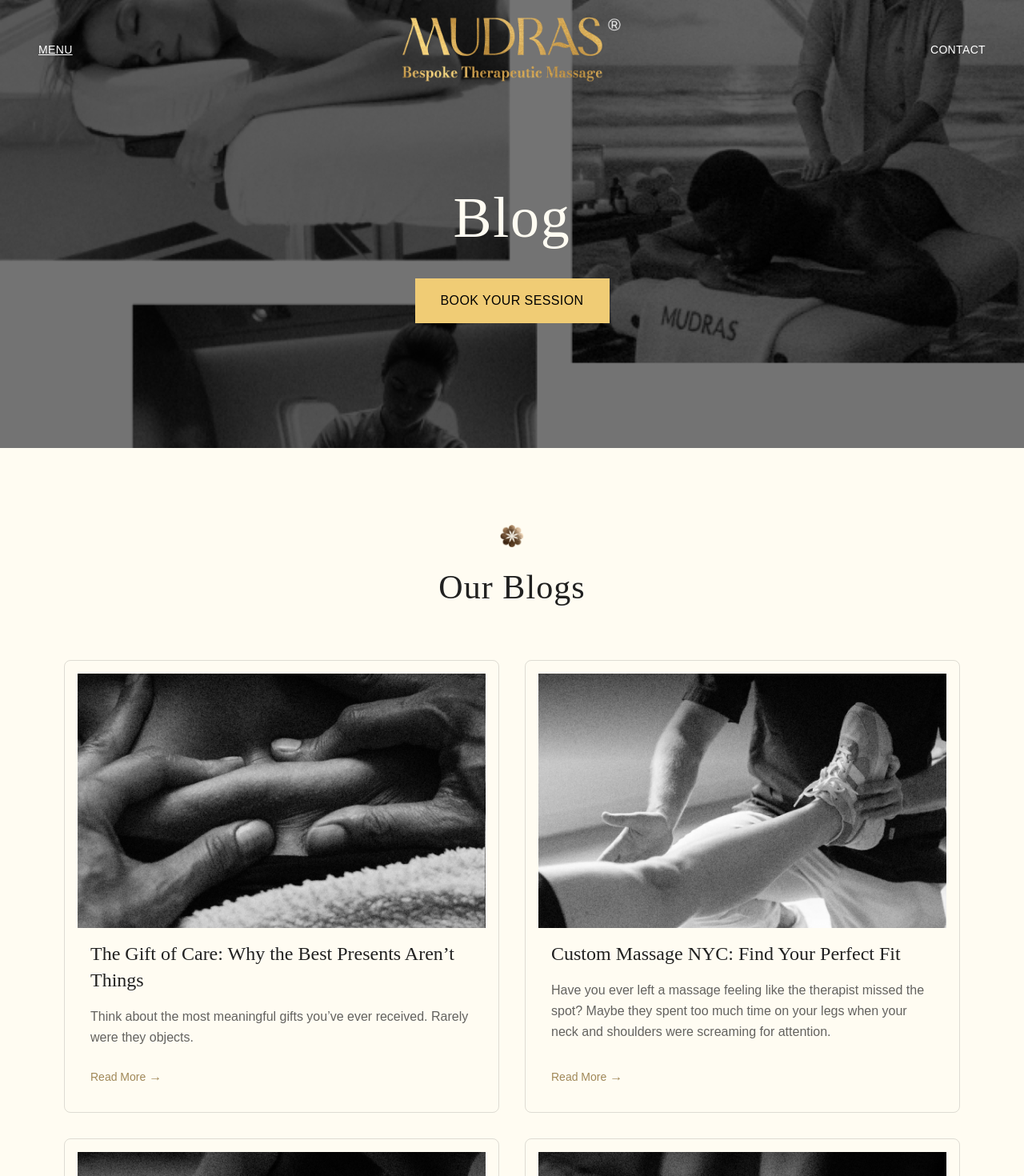
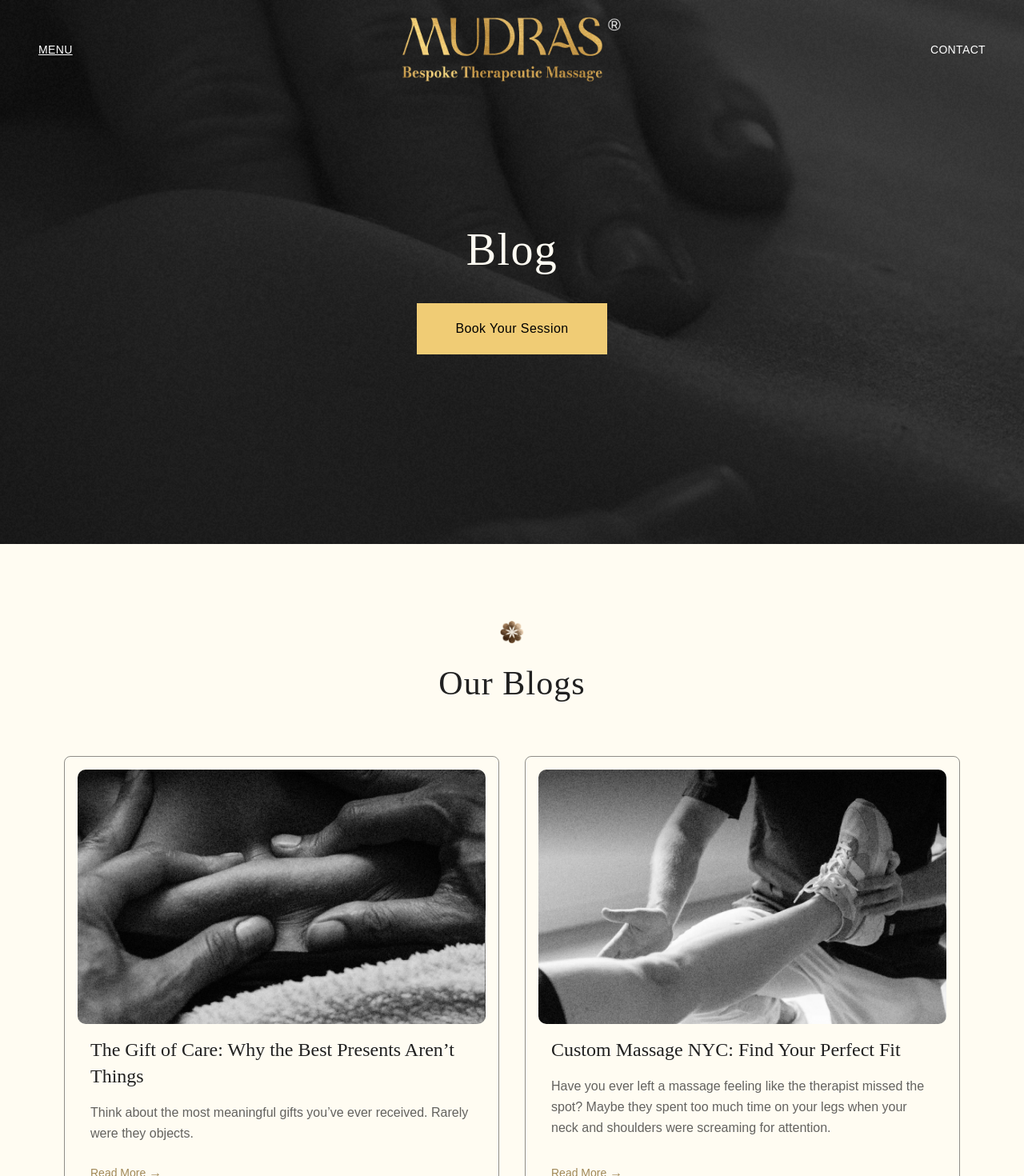
Before and after one commit to OlaiwonAbdullahi/mudras, a Next.js app: page /blogs in a window 1280 px wide. Shown: the top 1470 px of the page at 80% size. Built offline with nearby package versions, Linux system fonts and the light colour scheme; a web font is replaced by a local one.

Commit message:
Refactor code structure

```diff
--- a/app/(pages)/blogs/page.tsx
+++ b/app/(pages)/blogs/page.tsx
@@ -6,6 +6,7 @@ import Link from "next/link";
 import { HugeiconsIcon } from "@hugeicons/react";
 import { PlusSignIcon } from "@hugeicons/core-free-icons";
 import { blogPosts } from "@/lib/blog-data";
+import Hero from "@/app/ui/hero";
 
 const blogFaqs = [
   {
@@ -35,32 +36,12 @@ export default function BlogsPage() {
 
   return (
     <div className="flex flex-col flex-1">
-      {/* Hero Section */}
-      <section className="relative w-full min-h-[70vh] flex items-center justify-center overflow-hidden">
-        <div
-          className="absolute inset-0 z-0 grayscale"
-          style={{
-            backgroundImage: "url(/images/aboutoffers.webp)",
-            backgroundPosition: "center",
-            backgroundSize: "cover",
-          }}
-        >
-          <div className="absolute inset-0 bg-black/55" />
-        </div>
-        <div className="relative z-10 w-full px-6 lg:px-12 text-center flex flex-col items-center pt-44 pb-24">
-          <h1 className="text-5xl lg:text-7xl font-light tracking-wide text-[#fffcf2] mb-10">
-            Blog
-          </h1>
-          <Link
-            href="/contact"
-            className="bg-[#f0cc75] uppercase hover:bg-[#e0bc65] text-black px-8 py-4 font-medium tracking-wide transition-colors inline-block"
-          >
-            Book Your Session
-          </Link>
-        </div>
-      </section>
-
-      {/* Blog Posts */}
+      <Hero
+        buttonLink="/contact"
+        buttonText="Book Your Session"
+        title="Blog"
+        backgroundImage="/images/bloghero.webp"
+      />
       <section className="py-16 md:py-24 px-6 md:px-12 lg:px-20 bg-[#fffcf2]">
         <div className="max-w-6xl mx-auto">
           <div className="text-center mb-12 md:mb-16">
@@ -91,7 +72,7 @@ export default function BlogsPage() {
               return (
                 <article
                   key={i}
-                  className="border border-[#212121]/15 rounded-md overflow-hidden bg-transparent group flex flex-col transition-all duration-500 hover:border-[#a08858]/60 hover:shadow-md hover:-translate-y-1"
+                  className="border border-[#212121]/50 rounded-md overflow-hidden bg-transparent group flex flex-col transition-all duration-500 hover:border-[#a08858]/60 hover:shadow-md hover:-translate-y-1"
                 >
                   <div className="p-4">
                     <div className="relative aspect-[16/10] overflow-hidden">
@@ -99,7 +80,7 @@ export default function BlogsPage() {
                         src={image}
                         alt={post.title}
                         fill
-                        className="object-cover grayscale transition-transform duration-700 group-hover:scale-105"
+                        className="object-cover grayscale rounded-lg transition-transform duration-700 group-hover:scale-105"
                       />
                     </div>
                   </div>
--- a/app/(pages)/testimonials/page.tsx
+++ b/app/(pages)/testimonials/page.tsx
@@ -177,7 +177,7 @@ const QuoteMark = () => (
   <svg
     viewBox="0 0 24 24"
     fill="currentColor"
-    className="w-10 h-10 text-[#212121] shrink-0 rotate-180"
+    className="w-20 h-20 text-[#1F2C1B] shrink-0 rotate-180"
   >
     <path d="M11 7.05C7.05 7.55 4 10.76 4 14.6V21h7V14H7c0-2.76 1.79-5.1 4.27-5.93L11 7.05zM20 7.05c-3.95.5-7 3.71-7 7.55V21h7V14h-4c0-2.76 1.79-5.1 4.27-5.93L20 7.05z" />
   </svg>
```
Also changed, not shown: public/images/bloghero.webp (added).
